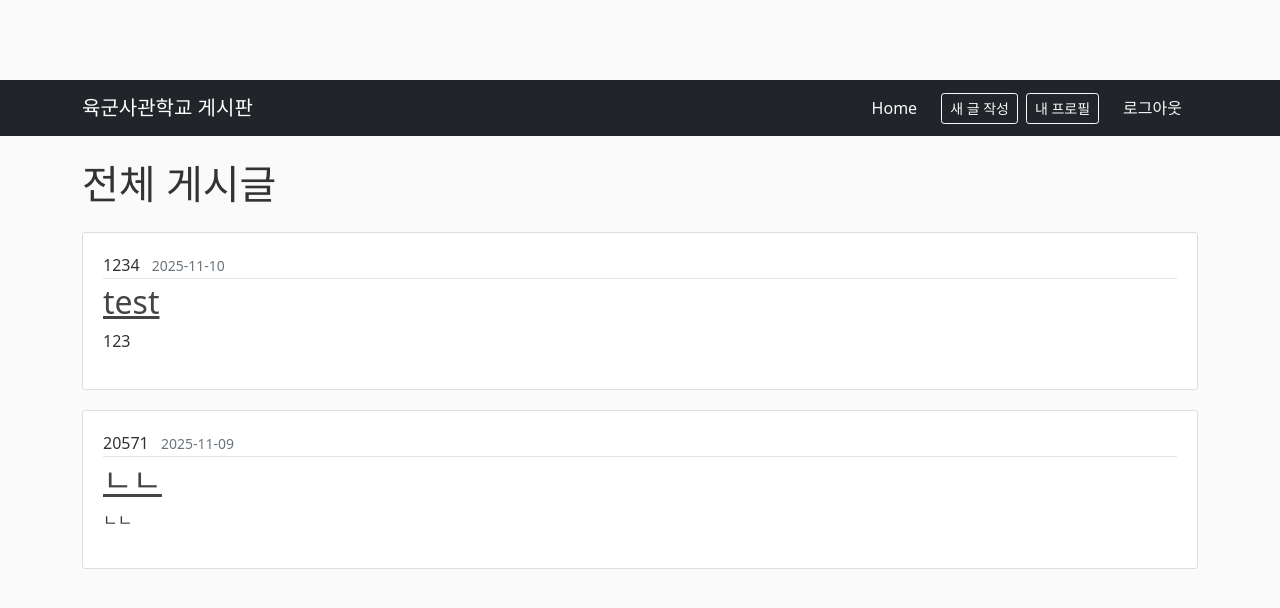
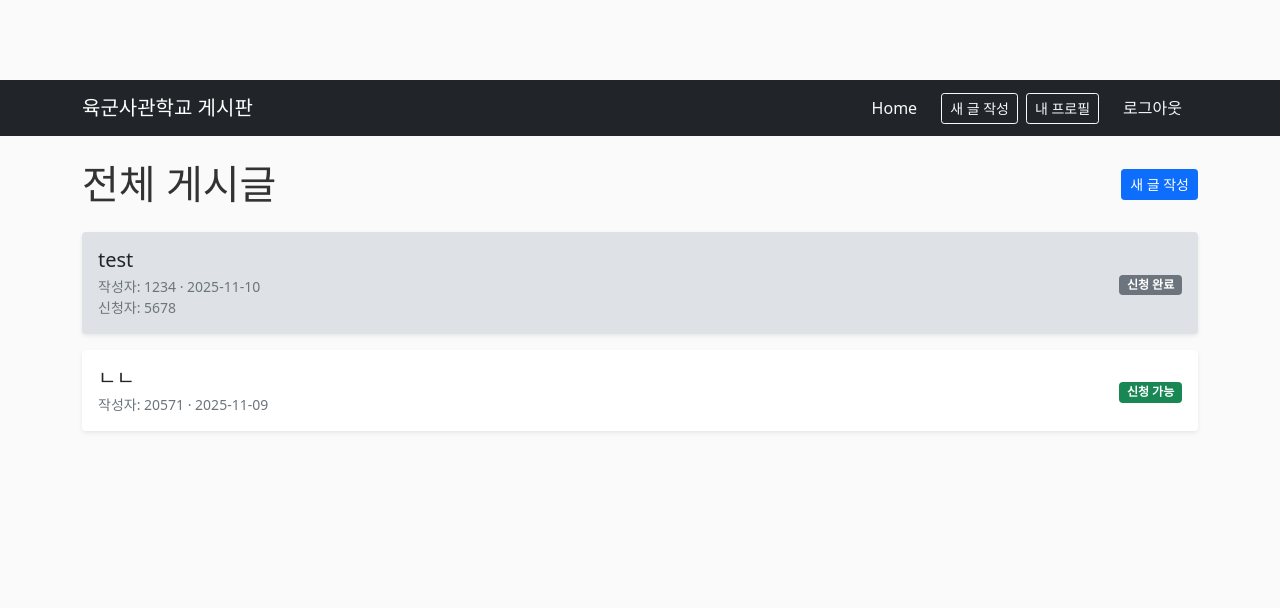
Before and after one commit to cadet-kim/Distributed-Computing, a Flask app: page / in a window 1280 px wide. Shown: the top 608 px of the page. Run offline with Flask 3, Linux system fonts and the light colour scheme; a user stored in the database is signed in.

Commit message:
front end revise

```diff
--- a/sample/app/templates/index.html
+++ b/sample/app/templates/index.html
@@ -1,25 +1,60 @@
 {% extends "layout.html" %}
 {% block content %}
-  <h1 class="mb-4">전체 게시글</h1>
 
-  {% for post in posts %}
-    <article class="media content-section">
-      <div class="media-body">
-        <div class="article-metadata">
-          <!-- 작성자 표시: 실명(없으면 username) · 중대/학년 · 날짜 -->
-          <span class="me-2">
-            {{ post.author.real_name or post.author.username }}
-            {% if post.author.company %} · {{ post.author.company }}{% endif %}
-            {% if post.author.grade %} {{ post.author.grade }}{% endif %}
-          </span>
-          <small class="text-muted">{{ post.date_posted.strftime('%Y-%m-%d') }}</small>
+  <!-- 제목 + (선택) 새 글 버튼 -->
+  <div class="d-flex justify-content-between align-items-center mb-4">
+    <h1 class="mb-0">전체 게시글</h1>
+    {% if current_user.is_authenticated %}
+      <a href="{{ url_for('new_post') }}" class="btn btn-primary btn-sm">
+        새 글 작성
+      </a>
+    {% endif %}
+  </div>
+
+  {% if posts %}
+    <!-- 게시글 목록: 예쁜 카드 리스트 -->
+    <div class="vstack gap-3">
+      {% for post in posts %}
+  <article class="card shadow-sm border-0 {% if post.applicant_id %}applied-card{% endif %}">
+    <div class="card-body d-flex justify-content-between align-items-center">
+
+      <!-- 왼쪽: 제목 + 작성자 + 날짜 -->
+      <div>
+        <h2 class="h5 mb-1">
+          <a class="text-decoration-none text-dark"
+             href="{{ url_for('post', post_id=post.id) }}">
+            {{ post.title }}
+          </a>
+        </h2>
+        <div class="small text-muted">
+          작성자: {{ post.author.real_name or post.author.username }} ·
+          {{ post.date_posted.strftime('%Y-%m-%d') }}
         </div>
+        {% if post.applicant_id %}
+          <div class="small text-muted">
+            신청자: {{ post.applicant.real_name or post.applicant.username }}
+          </div>
+        {% endif %}
+      </div>
 
-        <h2 class="mt-1">
-          <a class="article-title" href="{{ url_for('post', post_id=post.id) }}">{{ post.title }}</a>
-        </h2>
-        <p class="article-content">{{ post.content | truncate(150) }}</p>
+      <!-- 오른쪽: 상태 뱃지 -->
+      <div>
+        {% if post.applicant_id %}
+          <span class="badge bg-secondary">신청 완료</span>
+        {% else %}
+          <span class="badge bg-success">신청 가능</span>
+        {% endif %}
       </div>
-    </article>
-  {% endfor %}
+
+    </div>
+  </article>
+{% endfor %}
+
+
+
+    </div>
+  {% else %}
+    <p class="text-muted">아직 등록된 게시글이 없습니다. 첫 글을 작성해 보세요.</p>
+  {% endif %}
+
 {% endblock content %}
--- a/sample/app/templates/layout.html
+++ b/sample/app/templates/layout.html
@@ -5,6 +5,11 @@
   <meta name="viewport" content="width=device-width, initial-scale=1" />
   <link href="https://cdn.jsdelivr.net/npm/bootstrap@5.1.3/dist/css/bootstrap.min.css" rel="stylesheet" />
   <link rel="stylesheet" href="{{ url_for('static', filename='styles.css') }}" />
+  <style>
+    .applied-card {
+      background-color: #dee2e6;   /* 진한 회색톤 (Bootstrap gray-300 정도) */
+    }
+  </style>
   <title>육군사관학교 게시판{% if title %} - {{ title }}{% endif %}</title>
 </head>
 <body>
```
